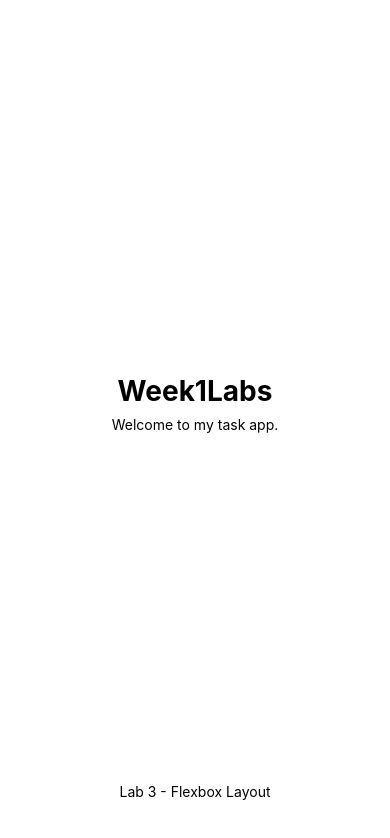
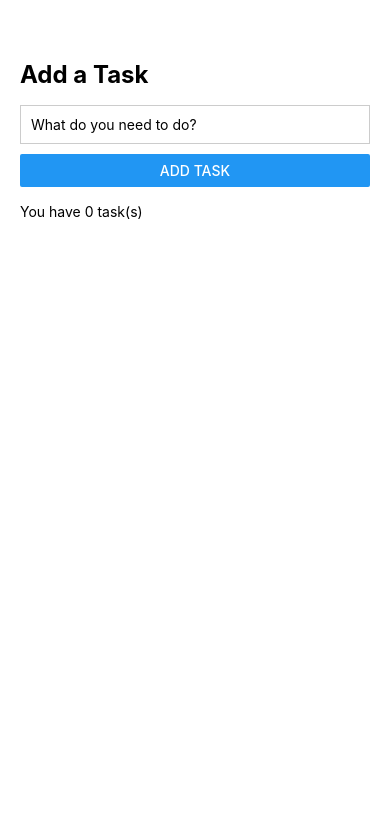
Before and after one commit to DominceAseberos/Week1Labs, a React Native app: screen / in a window 390 px wide. Shown: the top 838 px of the page. Built offline with nearby package versions, Linux system fonts and the light colour scheme.

Commit message:
Lab 4: State, hooks, and user input with AddTaskScreen

```diff
--- a/App.js
+++ b/App.js
@@ -1,5 +1,5 @@
-import WelcomeScreen from './screens/WelcomeScreen';
+import AddTaskScreen from './screens/AddTaskScreen';
 
 export default function App() {
-  return <WelcomeScreen />;
+  return <AddTaskScreen />;
 }
--- /dev/null
+++ b/screens/AddTaskScreen.js
@@ -0,0 +1,70 @@
+import { useState } from 'react';
+import { Button, FlatList, StyleSheet, Text, TextInput, View } from 'react-native';
+import TaskCard from '../components/TaskCard';
+
+export default function AddTaskScreen() {
+  const [taskText, setTaskText] = useState('');
+  const [tasks, setTasks] = useState([]);
+
+  function addTask() {
+    if (taskText.trim() === '') {
+      return;
+    }
+
+    const task = {
+      id: Date.now().toString(),
+      title: taskText,
+      done: false,
+    };
+
+    setTasks([...tasks, task]);
+    setTaskText('');
+  }
+
+  return (
+    <View style={styles.container}>
+      <Text style={styles.heading}>Add a Task</Text>
+
+      <TextInput
+        style={styles.input}
+        placeholder="What do you need to do?"
+        value={taskText}
+        onChangeText={setTaskText}
+      />
+
+      <Button title="Add Task" onPress={addTask} />
+
+      <Text style={styles.count}>You have {tasks.length} task(s)</Text>
+
+      <FlatList
+        data={tasks}
+        keyExtractor={(item) => item.id}
+        renderItem={({ item }) => (
+          <TaskCard title={item.title} done={item.done} />
+        )}
+      />
+    </View>
+  );
+}
+
+const styles = StyleSheet.create({
+  container: {
+    flex: 1,
+    paddingTop: 60,
+    paddingHorizontal: 20,
+  },
+  heading: {
+    fontSize: 24,
+    fontWeight: 'bold',
+    marginBottom: 16,
+  },
+  input: {
+    borderWidth: 1,
+    borderColor: '#cccccc',
+    padding: 10,
+    marginBottom: 10,
+  },
+  count: {
+    marginVertical: 16,
+  },
+});
```
